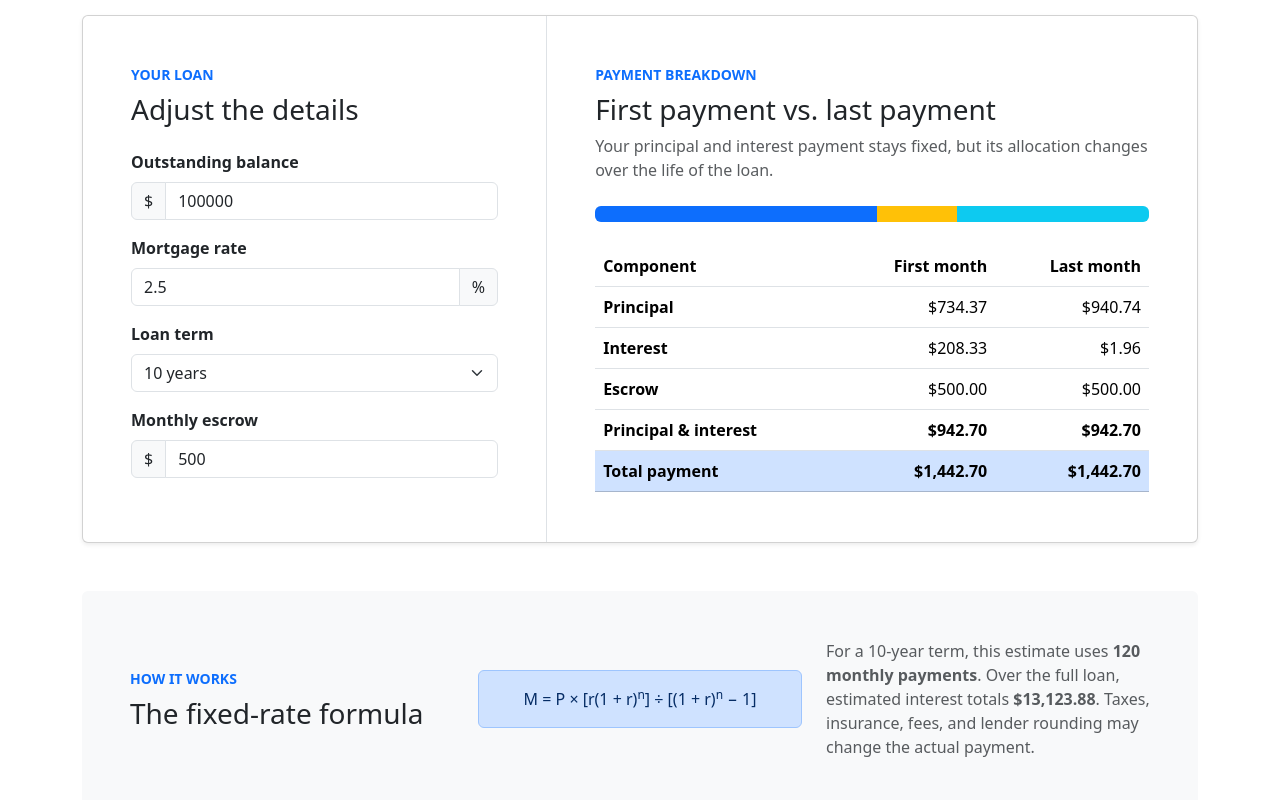
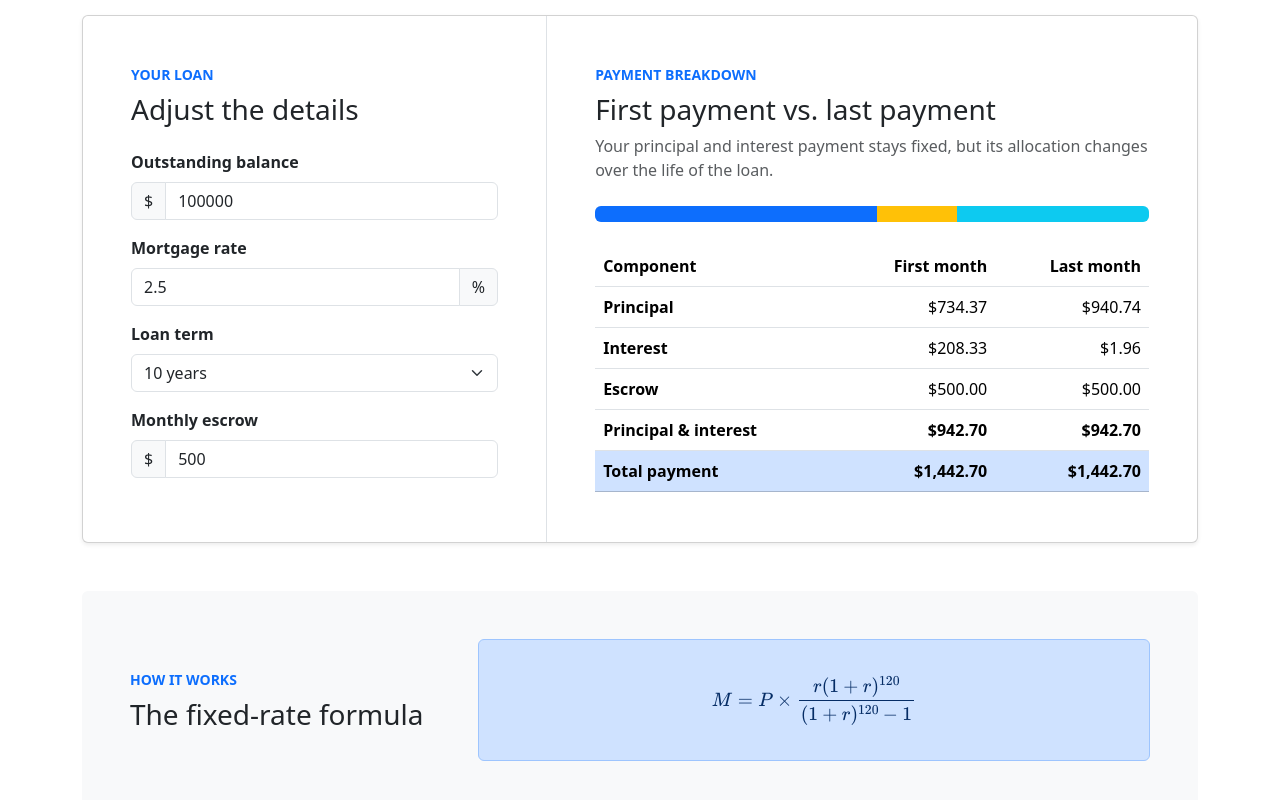
Before and after one commit to amir734jj/mortgage, a Preact app: page / in a window 1280 px wide. Shown: the part 308-1108 px from the top of the page. Built offline with nearby package versions, Linux system fonts and the light colour scheme.

Commit message:
Improvements

```diff
--- a/index.html
+++ b/index.html
@@ -8,6 +8,18 @@
       content="A simple fixed-rate mortgage payment calculator."
     />
     <title>Mortgage Payment Calculator</title>
+    <script>
+      window.MathJax = {
+        tex: {
+          displayMath: [["\\[", "\\]"]],
+        },
+      };
+    </script>
+    <script
+      id="MathJax-script"
+      defer
+      src="https://cdn.jsdelivr.net/npm/mathjax@3.2.2/es5/tex-chtml.js"
+    ></script>
   </head>
   <body>
     <div id="app"></div>
--- a/src/main.jsx
+++ b/src/main.jsx
@@ -1,5 +1,5 @@
 import { render } from "preact";
-import { useMemo, useState } from "preact/hooks";
+import { useEffect, useMemo, useRef, useState } from "preact/hooks";
 import "bootstrap/dist/css/bootstrap.min.css";
 
 import { calculateMortgage } from "./mortgage.js";
@@ -9,6 +9,36 @@ const currency = new Intl.NumberFormat("en-US", {
   style: "currency",
   currency: "USD",
 });
+
+function MathFormula({ children }) {
+  const container = useRef(null);
+
+  useEffect(() => {
+    const typeset = () => {
+      const mathJax = window.MathJax;
+
+      if (!container.current || !mathJax?.typesetPromise) {
+        return;
+      }
+
+      mathJax.typesetClear?.([container.current]);
+      container.current.textContent = `\\[${children}\\]`;
+      mathJax.typesetPromise([container.current]);
+    };
+
+    if (container.current) {
+      container.current.textContent = `\\[${children}\\]`;
+    }
+
+    const script = document.getElementById("MathJax-script");
+    script?.addEventListener("load", typeset);
+    typeset();
+
+    return () => script?.removeEventListener("load", typeset);
+  }, [children]);
+
+  return <div ref={container} />;
+}
 
 function NumberField({ label, value, onInput, prefix, suffix, min = 0, step }) {
   return (
@@ -238,20 +268,12 @@ function App() {
               </p>
               <h2 class="h3 mb-0">The fixed-rate formula</h2>
             </div>
-            <div class="col-lg-4">
-              <div class="alert alert-primary text-center mb-0">
-                M = P × [r(1 + r)<sup>n</sup>] ÷ [(1 + r)<sup>n</sup> − 1]
+            <div class="col-lg-8">
+              <div class="alert alert-primary text-center mb-0 overflow-auto">
+                <MathFormula>
+                  {`M = P \\times \\frac{r(1+r)^{${payment.numberOfPayments}}}{(1+r)^{${payment.numberOfPayments}}-1}`}
+                </MathFormula>
               </div>
-            </div>
-            <div class="col-lg-4">
-              <p class="text-body-secondary mb-0">
-                For a {years}-year term, this estimate uses{" "}
-                <strong>{payment.numberOfPayments} monthly payments</strong>.
-                Over the full loan, estimated interest totals{" "}
-                <strong>{currency.format(payment.totalInterest)}</strong>.
-                Taxes, insurance, fees, and lender rounding may change the
-                actual payment.
-              </p>
             </div>
           </div>
         </div>
```
